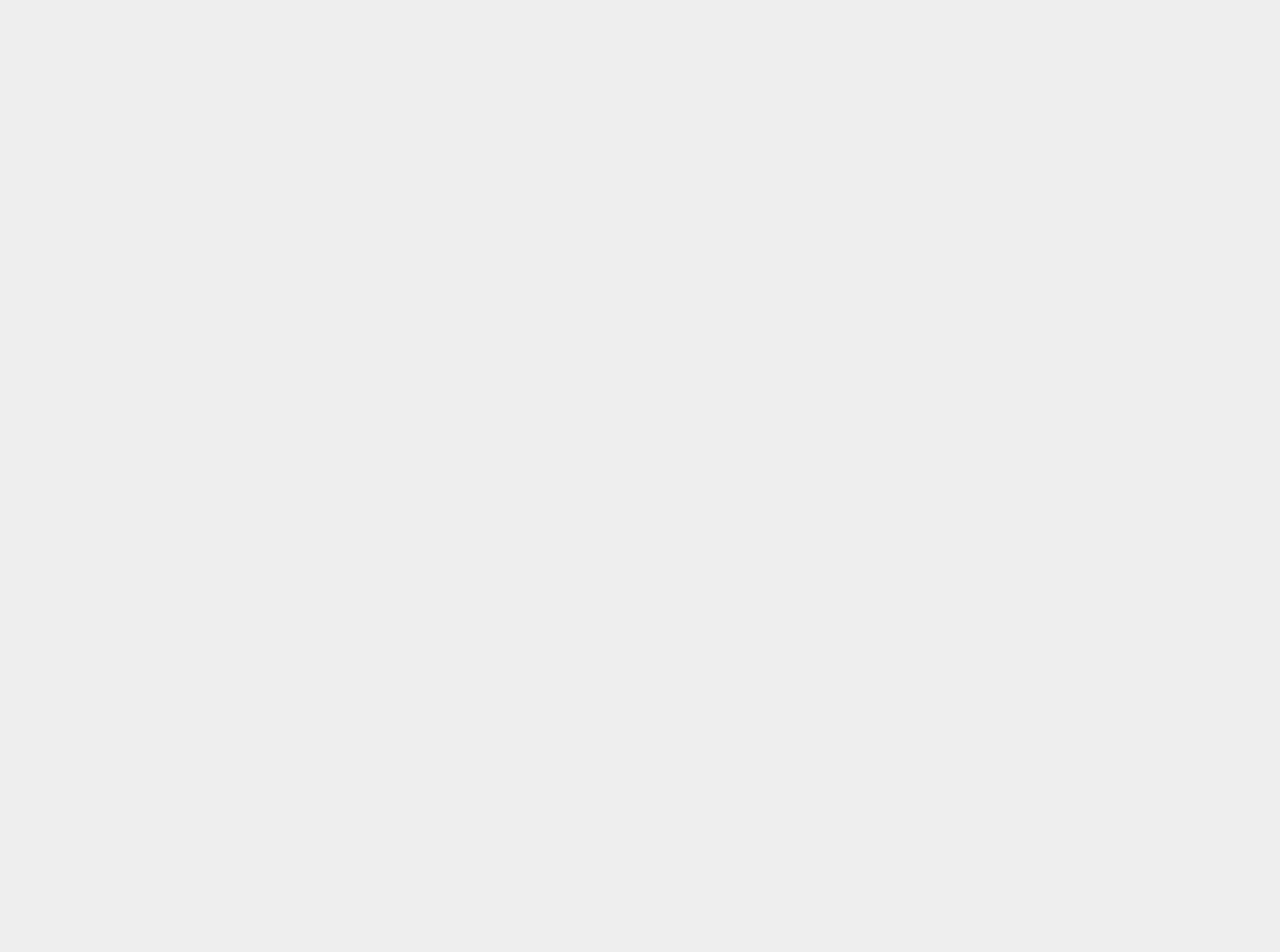
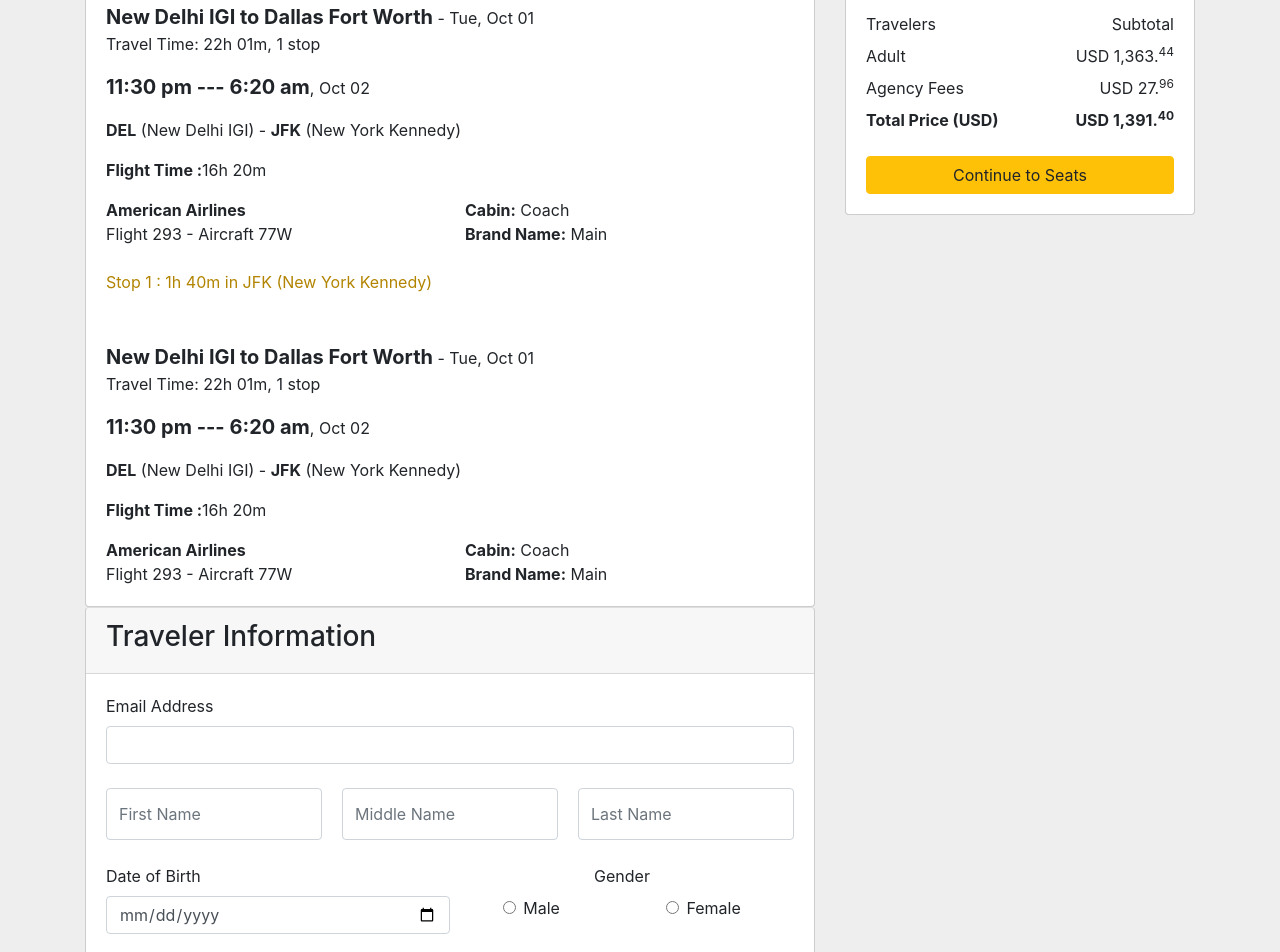
Before and after one commit to AG047/Flight-App, a React (Create React App) app: page /flight-details in a window 1280 px wide. Shown: the part 180-1132 px from the top of the page. Before the commit the page ends 800 px from the top, so only its background shows below. Built offline with nearby package versions, Linux system fonts and the light colour scheme.

Commit message:
Flight Details UI

```diff
--- a/src/App.css
+++ b/src/App.css
@@ -1,5 +1,5 @@
-
-html, body {
+html,
+body {
   margin: 0;
   padding: 0;
   width: 100%;
@@ -7,20 +7,13 @@ html, body {
 }
 * {
   box-sizing: border-box;
-  font-family: -apple-system,
-    BlinkMacSystemFont,
-    Arial,
-    Helvetica Neue,
-    Segoe UI,
-    Roboto,
-    sans-serif;
-}
-
+  font-family: -apple-system, BlinkMacSystemFont, Arial, Helvetica Neue,
+    Segoe UI, Roboto, sans-serif;
+}
 
 #round-trip-start .row {
-  width:100% ;
+  width: 100%;
   gap: 15px;
-
 }
 
 #round-trip-form-start {
@@ -29,9 +22,6 @@ html, body {
   gap: 15px; /* Space between inputs */
   width: 100%;
 }
-
-
-
 
 /* HeaderWebsite.css */
 
@@ -109,8 +99,7 @@ header {
   }
 }
 
-
-.sm-text{
+.sm-text {
   font-size: 1rem;
 }
 body,
@@ -118,9 +107,8 @@ html {
   margin: 0;
   padding: 0;
   width: 100%;
-  background-color: #EEEEEE;
-}
-
+  background-color: #eeeeee;
+}
 
 /*********NAVBAR CSS***********/
 header {
@@ -155,8 +143,6 @@ header {
   justify-content: space-between;
   margin: 0px 200px 0 200px;
   padding-top: 20px;
-
-
 }
 
 select {
@@ -201,7 +187,8 @@ optgroup {
 }
 
 /******MAIN*****/
-main {}
+main {
+}
 
 .title-text {
   background-color: #002144;
@@ -233,7 +220,6 @@ ul.tabs {
   display: flex;
   gap: 50px;
   text-align: left;
-
 }
 
 .bookings {
@@ -263,7 +249,6 @@ a.panel {
   height: 200px;
   border-radius: 0 0 10px 10px;
   box-sizing: content-box;
-
 }
 
 .expanded {
@@ -288,8 +273,6 @@ a.panel {
 #coach {
   margin-top: 10px;
 }
-
-
 
 /* .passenger-form {
   display: block;
@@ -307,9 +290,6 @@ a.panel {
   margin-left: 3%;
   margin-top: 15px;
   background-color: white;
-
-
-
 }
 
 #oneWayForm {
@@ -327,7 +307,7 @@ a.panel {
   font-size: 1rem;
 }
 
-.mleft-4{
+.mleft-4 {
   margin-left: 3rem;
 }
 
@@ -364,7 +344,7 @@ a.panel {
   padding: 16px 0.8px 16px 44px;
   font-size: 1rem;
 }
-.in-row{
+.in-row {
   max-width: 5%;
   margin-left: -6rem;
 }
@@ -379,29 +359,24 @@ a.panel {
   border-color: #ff4600;
 }
 
-#departure{
+#departure {
   width: 140%;
-
 }
 
 #arrival {
   width: 140%;
-
 }
 
 #Round-trip input[name="departure-date"] {
-  width : 100%;
-
+  width: 100%;
 }
 
 #Round-trip input[name="return-date"] {
   width: 200px;
-
 }
 
 #Round-trip input[name="travellers"] {
   margin-right: 5px;
-
 }
 
 input {
@@ -412,7 +387,6 @@ input {
   display: block;
   margin-left: 45px;
   margin-top: 20px;
-
 }
 
 .search-airline {
@@ -421,12 +395,7 @@ input {
   outline: none;
   border-bottom: 1px solid black;
   font-size: 1rem;
-
-}
-
-
-
-
+}
 
 /****HELPLINE****/
 @media (max-width: 1200px) {
@@ -472,23 +441,21 @@ position: relative;
   border-radius: 10px;
   box-sizing: border-box;
 }
-
-
-
+.justify-content-around{
+  justify-content: space-around;
+}
+.justify-content-between{
+  justify-content: space-between;
+}
 .airlines {
   display: flex;
   gap: 100px;
-
-
 }
 
 /****TRIPS***/
-
-
 
 .route {
   color: #434752;
-  ;
 }
 
 .trip-text {
@@ -496,9 +463,6 @@ position: relative;
   margin-top: 55px;
   color: #73767f;
 }
-
-
-
 
 @media (max-width: 1200px) {
   .trips {
@@ -530,8 +494,7 @@ position: relative;
   }
 }
 
-
-.low-color{
+.low-color {
   color: green;
 }
 .trips {
@@ -553,7 +516,6 @@ position: relative;
   margin: 0 auto;
   margin-bottom: 20px;
 }
-
 
 .dropdown-content {
   display: none;
@@ -572,7 +534,7 @@ position: relative;
 #departure-dropdown {
   top: 100%;
   /* Position below the departure input */
-  left: .5%;
+  left: 0.5%;
   width: 17%;
 }
 
@@ -582,7 +544,6 @@ position: relative;
   left: 19.5%;
   width: 17%;
 }
-
 
 .flight-form {
   background-color: white;
@@ -632,8 +593,6 @@ position: relative;
   padding: 0 20px;
   margin-bottom: 200px;
   justify-items: center;
-
-
 }
 
 .card {
@@ -681,100 +640,78 @@ footer {
   font-size: 1rem;
 }
 
-
 /**************MEDIA QUERYYY*************/
 @media screen and (max-width: 1800px) {
-
   #departure {
     height: 60px;
     width: 230px;
-
   }
 
   #arrival {
     height: 60px;
     width: 230px;
-
   }
 
   #departure-date {
     height: 60px;
     /* width: 130px; */
-
   }
 
   #return-date {
     height: 60px;
     /* width: 130px; */
-
   }
 
   #travellers {
     height: 60px;
     width: 100px;
-
-  }
-
-
-
-  .sm-text{
-    font-size: .7rem;
-  }
-
-
-}
-
-
+  }
+
+  .sm-text {
+    font-size: 0.7rem;
+  }
+}
 
 @media screen and (max-width: 1520px) {
-
-  .main-container{
+  .main-container {
     margin: 0 5%;
   }
   #departure {
     height: 60px;
     /* width: 150px; */
-
   }
 
   #arrival {
     height: 60px;
     /* width: 150px; */
-
   }
 
   #departure-date {
     height: 60px;
     /* width: 130px; */
-
   }
 
   #return-date {
     height: 60px;
     /* width: 130px; */
-
   }
 
   #travellers {
     height: 60px;
     /* width: 100px; */
-
   }
 
   #Search-flight {
     height: 60px;
 
-    font-size: .8rem;
-
-
+    font-size: 0.8rem;
   }
 
   .flight-panel {
     width: 100%;
-
-  }
-
-  #round-trip-start{
+  }
+
+  #round-trip-start {
     width: 100%;
   }
 
@@ -783,28 +720,19 @@ footer {
     width: 100%;
     gap: 5px;
   }
-
-}
-
-@media screen and (max-width: 1350px){
-  .main-container{
+}
+
+@media screen and (max-width: 1350px) {
+  .main-container {
     margin: 0 2%;
   }
-
-}
-
-@media screen and (max-width: 1200px){
-
+}
+
+@media screen and (max-width: 1200px) {
   #round-trip-form-start .col-md-2 {
     flex: 1 1 calc(33.33% - 15px); /* Each input takes 1/3rd of the width */
   }
 }
-
-
-
-
-
-
 
 /********Flight css********/
 .filter-container {
@@ -816,7 +744,6 @@ footer {
   float: right;
   font-weight: 200;
 }
-
 
 .going {
   margin-bottom: 5px;
@@ -831,7 +758,6 @@ table {
   height: 20%;
   margin-left: 10px;
   background-color: white;
-
 }
 
 tr,
@@ -869,7 +795,6 @@ td {
   margin-top: 20px;
   background-color: white;
   border-radius: 15px;
-
 }
 
 .trip-time {
@@ -924,10 +849,6 @@ td {
   margin: 25px 0;
 }
 
-
-
-
-
 /*
 
 .passenger-form {
@@ -998,22 +919,17 @@ td {
 
 }*/
 
-
 @media (max-width: 768px) {
-
-  header{
-    width: 100%;
-  }
-
+  header {
+    width: 100%;
+  }
 
   .passenger-form .row {
     gap: 10px;
-
   }
 
   .passenger-form .col-md-2 {
     flex-basis: 48%;
-
   }
 
   .passenger-form .in-row {
@@ -1022,8 +938,6 @@ td {
     display: flex;
     justify-content: center;
   }
-
-
 }
 
 @media (max-width: 576px) {
@@ -1035,7 +949,6 @@ td {
     flex-basis: 100%;
 
     margin-bottom: 10px;
-
   }
 
   .passenger-form button {
@@ -1043,11 +956,8 @@ td {
 
     padding: 12px;
   }
-} */
-
-
-
-.suggestions-dropdown::-webkit-scrollbar {
+}
+*/ .suggestions-dropdown::-webkit-scrollbar {
   width: 0px; /* Remove scrollbar for Webkit browsers */
   background: transparent; /* Optional: make scrollbar invisible */
 }
@@ -1070,23 +980,19 @@ td {
   background-color: #f0f0f0; /* Change background on hover */
 }
 
-
 .main-container-flight h2 {
   font-size: 16px;
   color: black;
   font-weight: 700;
-
 }
 
 .main-container-flight h3 {
   font-size: 14px;
   color: black;
   font-weight: 700;
-
-}
-
-
-.stop-element{
+}
+
+.stop-element {
   display: flex;
   align-items: baseline;
   justify-content: space-between;
@@ -1095,17 +1001,12 @@ td {
   font-size: 14px;
   color: black;
   font-weight: 700;
-
 }
 .main-container-flight .amount {
   font-size: 14px;
   color: black;
   font-weight: 700;
-
-}
-
-
-
+}
 
 /* Adjust button padding and font size */
 #Search-flight {
@@ -1129,7 +1030,6 @@ td {
   }
 }
 
-
 .main-container {
   width: 100%; /* Ensures full width */
   max-width: 1200px; /* Optional: sets a max width for larger screens */
@@ -1137,7 +1037,7 @@ td {
   padding: 0 20px; /* Optional: adds padding */
 }
 
-.title-text{
+.title-text {
   padding-left: 20px;
   box-sizing: border-box;
 }
@@ -1151,7 +1051,7 @@ td {
   padding-left: 20px; /* Aligns all divs to the same left position */
   box-sizing: border-box; /* Ensures padding doesn't affect total width */
 }
-.text2{
+.text2 {
   color: aliceblue;
   position: relative;
   font-size: 2.5rem;
@@ -1221,7 +1121,8 @@ td {
   margin-bottom: 8px;
 }
 
-.low, .high {
+.low,
+.high {
   font-size: 14px;
   color: #888;
 }
@@ -1490,7 +1391,7 @@ td {
 }
 
 .flight-tab a:hover::after {
-  content: ''; /* Create a pseudo-element for the underline */
+  content: ""; /* Create a pseudo-element for the underline */
   display: block; /* Make it a block element */
   width: 100%; /* Full width of the text */
   height: 4px; /* Height of the underline */
@@ -1501,7 +1402,6 @@ td {
   margin-top: 5px; /* Margin between text and underline */
 }
 
-
 .header .number {
   font-size: 1.2rem; /* Adjust font size for better visibility */
 }
@@ -1517,8 +1417,7 @@ td {
   }
 }
 
-
-.link-hover:hover{
+.link-hover:hover {
   color: orange;
   cursor: pointer;
 }
--- a/src/FlightDetails.js
+++ b/src/FlightDetails.js
@@ -1,4 +1,4 @@
-import React from "react";
+import React, { useState } from "react";
 import HeaderWebsite from "./headerWebsite";
 import {
   Container,
@@ -7,16 +7,260 @@ import {
   Card,
   Form,
   Button,
-  Table,
-  Pagination,
   ListGroup,
 } from "react-bootstrap";
 
 const FlightDetails = () => {
+  const [traveler, setTraveler] = useState({
+    firstName: "",
+    middleName: "",
+    lastName: "",
+    dob: "",
+    gender: "",
+    email: "",
+  });
+  const handleInputChange = (e) => {
+    const { name, value } = e.target;
+    setTraveler((prev) => ({ ...prev, [name]: value }));
+  };
+
   return (
     <>
       <HeaderWebsite />
-      <main></main>
+      <main>
+        <Container>
+          <Row className="my-4">
+            <Col md={8}>
+              <Card>
+                <Card.Header>
+                  <h3 style={{ fontWeight: "600" }}>Flight Details</h3>
+                </Card.Header>
+                <Card.Body>
+                  <div>
+                    <p className="m-0">
+                      <strong style={{ fontSize: "20px" }}>
+                        New Delhi IGI to Dallas Fort Worth
+                      </strong>
+                      <span> - Tue, Oct 01</span>
+                    </p>
+                    <p className="">Travel Time: 22h 01m, 1 stop</p>
+                    <p>
+                      <strong style={{ fontSize: "20px" }}>
+                        11:30 pm --- 6:20 am
+                      </strong>
+                      <span>, Oct 02</span>
+                    </p>
+                    <p>
+                      {" "}
+                      <strong> DEL</strong> (New Delhi IGI) -{" "}
+                      <strong>JFK</strong> (New York Kennedy)
+                    </p>
+                    <p>
+                      <strong>Flight Time :</strong>
+                      16h 20m
+                    </p>
+                    <Row>
+                      <Col md={6}>
+                        <div>
+                          <strong>American Airlines</strong>
+                        </div>
+                        <div>Flight 293 - Aircraft 77W</div>
+                      </Col>
+                      <Col md={6}>
+                        <div>
+                          <strong>Cabin:</strong> Coach
+                        </div>
+                        <div>
+                          <strong>Brand Name:</strong> Main
+                        </div>
+                      </Col>
+                    </Row>
+                  </div>
+
+                  <div style={{ color: "#b28401" }} className="mt-4">
+                    Stop 1 : 1h 40m in JFK (New York Kennedy)
+                  </div>
+
+                  <div className="mt-5">
+                    <p className="m-0">
+                      <strong style={{ fontSize: "20px" }}>
+                        New Delhi IGI to Dallas Fort Worth
+                      </strong>
+                      <span> - Tue, Oct 01</span>
+                    </p>
+                    <p className="">Travel Time: 22h 01m, 1 stop</p>
+                    <p>
+                      <strong style={{ fontSize: "20px" }}>
+                        11:30 pm --- 6:20 am
+                      </strong>
+                      <span>, Oct 02</span>
+                    </p>
+                    <p>
+                      {" "}
+                      <strong> DEL</strong> (New Delhi IGI) -{" "}
+                      <strong>JFK</strong> (New York Kennedy)
+                    </p>
+                    <p>
+                      <strong>Flight Time :</strong>
+                      16h 20m
+                    </p>
+                    <Row>
+                      <Col md={6}>
+                        <div>
+                          <strong>American Airlines</strong>
+                        </div>
+                        <div>Flight 293 - Aircraft 77W</div>
+                      </Col>
+                      <Col md={6}>
+                        <div>
+                          <strong>Cabin:</strong> Coach
+                        </div>
+                        <div>
+                          <strong>Brand Name:</strong> Main
+                        </div>
+                      </Col>
+                    </Row>
+                  </div>
+                </Card.Body>
+              </Card>
+              <Card>
+                <Card.Header>
+                  <h3>Traveler Information</h3>
+                </Card.Header>
+                <Card.Body>
+                  <Form>
+                    <Form.Label>Email Address</Form.Label>
+                    <Form.Control
+                      type="email"
+                      name="email"
+                      value={traveler.email}
+                      onChange={handleInputChange}
+                      required
+                    />
+
+                    <div className="d-flex mt-4 mb-4" style={{ gap: "20px" }}>
+                      <Form.Control
+                        type="text"
+                        name="firstName"
+                        placeholder="First Name"
+                        style={{ paddingTop: "25px", paddingBottom: "25px" }}
+                        value={traveler.firstName}
+                        onChange={handleInputChange}
+                        required
+                      />
+
+                      <Form.Control
+                        type="text"
+                        name="middleName"
+                        placeholder="Middle Name"
+                        style={{ paddingTop: "25px", paddingBottom: "25px" }}
+                        value={traveler.middleName}
+                        onChange={handleInputChange}
+                      />
+
+                      <Form.Control
+                        type="text"
+                        name="lastName"
+                        placeholder="Last Name"
+                        style={{ paddingTop: "25px", paddingBottom: "25px" }}
+                        value={traveler.lastName}
+                        onChange={handleInputChange}
+                        required
+                      />
+                    </div>
+                    {/* </Form.Row> */}
+                    <div className="d-flex">
+                      <div style={{ width: "50%" }}>
+                        <Form.Label>Date of Birth</Form.Label>
+                        <Form.Control
+                          type="date"
+                          name="dob"
+                          value={traveler.dob}
+                          onChange={handleInputChange}
+                          required
+                        />
+                      </div>
+                      <div style={{ width: "50%" }} className="text-center">
+                        <Form.Label>Gender</Form.Label>
+                        <div className="d-flex justify-content-around">
+                          <Form.Check
+                            type="radio"
+                            label="Male"
+                            name="gender"
+                            value="Male"
+                            checked={traveler.gender === "Male"}
+                            onChange={handleInputChange}
+                            required
+                          />
+                          <Form.Check
+                            type="radio"
+                            label="Female"
+                            name="gender"
+                            value="Female"
+                            checked={traveler.gender === "Female"}
+                            onChange={handleInputChange}
+                            required
+                          />
+                        </div>
+                      </div>
+                    </div>
+                  </Form>
+                </Card.Body>
+              </Card>
+              <div className="text-center">
+                <Button
+                  variant="warning"
+                  className="mt-3"
+                  style={{ minWidth: "320px" }}
+                >
+                  Continue to Seats
+                </Button>
+              </div>
+            </Col>
+            <Col md={4}>
+              {/* Price Summary */}
+              <Card>
+                <h4 className="m-4">Price Details (USD)</h4>
+                <Card.Body>
+                  <div className="d-flex justify-content-between mb-2">
+                    <div>Travelers</div>
+                    <div>Subtotal</div>
+                  </div>
+                  <div className="d-flex justify-content-between mb-2">
+                    <div>Adult</div>
+                    <div>
+                      USD 1,363.<sup>44</sup>
+                    </div>
+                  </div>
+                  <div className="d-flex justify-content-between mb-2">
+                    <div>Agency Fees</div>
+                    <div>
+                      USD 27.<sup>96</sup>
+                    </div>
+                  </div>
+                  <div className="d-flex justify-content-between mb-2">
+                    <div>
+                      <strong> Total Price (USD)</strong>
+                    </div>
+                    <div>
+                      <strong>
+                        USD 1,391.<sup>40</sup>
+                      </strong>
+                    </div>
+                  </div>
+                  <Button
+                    variant="warning"
+                    className="mt-3"
+                    style={{ width: "100%" }}
+                  >
+                    Continue to Seats
+                  </Button>
+                </Card.Body>
+              </Card>
+            </Col>
+          </Row>
+        </Container>
+      </main>
     </>
   );
 };
```
Lines whose indentation alone changed are shown as unchanged.
